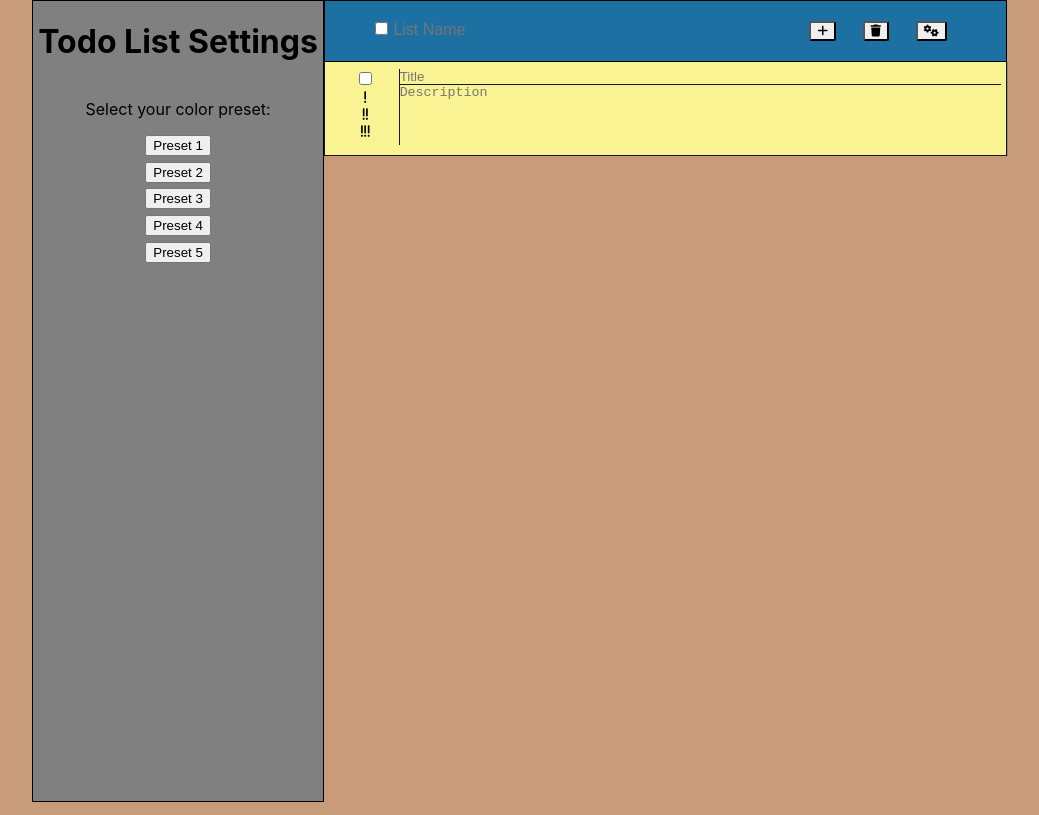
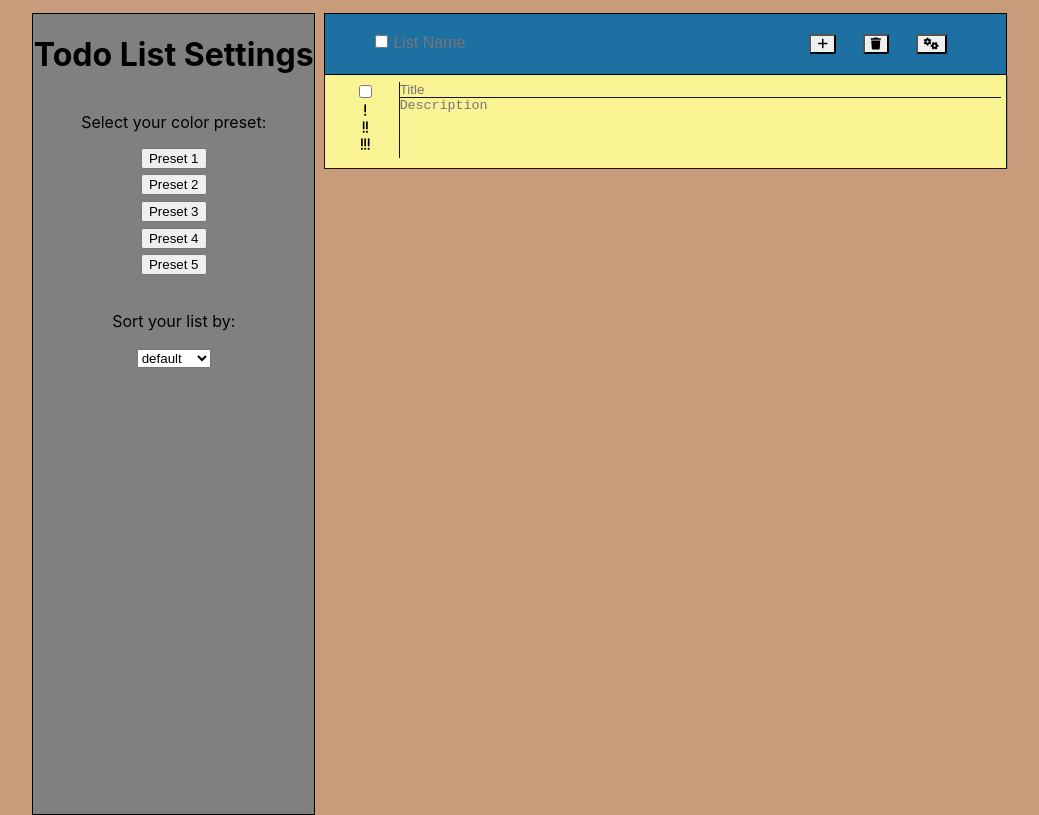
Before and after one commit to SeanP1tt/Todo, a React (Create React App) app: page / in a window 1280 px wide. Both pictures are taken after a click on the button 948 px from the left and 34 px from the top of the page. Shown: the whole page, without its empty margins (128-1167 px from the left). Built offline with nearby package versions, Linux system fonts and the light colour scheme.

Commit message:
App v1.4 removed nbsp renderings in app. Updated settings template.

```diff
--- a/public/index.html
+++ b/public/index.html
@@ -1,5 +1,6 @@
 <!DOCTYPE html>
 <html lang="en">
+
 <head>
   <meta charset="utf-8" />
   <link rel="shortcut icon" href="%PUBLIC_URL%/favicon.ico" />
@@ -22,10 +23,13 @@
     -->
   <title>React App</title>
 </head>
+
 <body>
   <noscript>You need to enable JavaScript to run this app.</noscript>
 
-    <div id="root"></div>
+  <div id="root">
+    <br>
+  </div>
   <!--
       This HTML file is a template.
       If you open it directly in the browser, you will see an empty page.
@@ -37,4 +41,5 @@
       To create a production bundle, use `npm run build` or `yarn build`.
     -->
 </body>
+
 </html>
--- a/src/App.css
+++ b/src/App.css
@@ -29,6 +29,7 @@ background-color: #F9F393;
 width: 75%;
 margin: 0 auto;
 display: flex;
+margin-top: 1%;
 }
 
 body {
@@ -153,6 +154,7 @@ input[type=checkbox]:checked + textarea + .card input[type="text"]{
   height: 100%;
   border: 1px solid black;
   background-color: grey;
+  margin-right: 3%;
 
 }
 .settings button {
--- a/src/App.js
+++ b/src/App.js
@@ -29,23 +29,27 @@ const initialState= {
         status: false,
         priority: 0
       }],
-      presets: [
-        {
-        name: 'preset1', isClicked: false
+      presets: [{
+          name: 'Preset 1',
+          isClicked: false
         },
         {
-      name: 'preset2', isClicked: false
+          name: 'Preset 2',
+          isClicked: false
         },
         {
-    name: 'preset3', isClicked: false
+          name: 'Preset 3',
+          isClicked: false
         },
         {
-  name: 'preset4', isClicked: false
+          name: 'Preset 4',
+          isClicked: false
         },
         {
-name: 'preset5', isClicked: false
-},
-    ]
+          name: 'Preset 5',
+          isClicked: false
+        }],
+        sortOptions: ["default", "priority", "due date"]
       };
 const cache= localStorage
 const key='cachedState';
@@ -152,8 +156,8 @@ cache.setItem(key, JSON.stringify(nextState));
 // }
 // }
 swap = (a,b) => {
-  let start = this.state.todo.findIndex(e => e.id == a);
-  let end= this.state.todo.findIndex(e => e.id == b);
+  let start = this.state.todo.findIndex(e => e.id === a);
+  let end= this.state.todo.findIndex(e => e.id === b);
   let list= this.state.todo.map(e => e);
   let pos1 = list[start];
    list[start]= list[end];
@@ -166,14 +170,12 @@ render(){
   return (
   <div className="App">
  <div className={this.state.showSettings?"sidebar":"hide"}>
-    <Setting presets={this.state.presets}/>
+ <Setting presets={this.state.presets} options={this.state.sortOptions}/>
   </div>
   <div className="preset1">
   <Header name={this.state.name} addTodo={this.addTodo} onChange={this.onChange} deleteTodo={this.deleteTodo} selectAll={this.selectAll} allSelected={this.state.allSelected} class='preset1' toggleSettings={this.toggleSettings}/>
   <Todo item={this.state.todo} onChange={this.updateTitle} onUpdate={this.updateDescription} onClick={this.handleClick} class='preset1' swap={this.swap}/>
   </div>
-
-
   </div>
   );
 }
--- a/src/settings.js
+++ b/src/settings.js
@@ -1,16 +1,20 @@
 import React from 'react';
 
-const Settings = ({toggleSettings, presets}) => {
+const Settings = ({toggleSettings, presets, options}) => {
 return (
   <div className='settings'>
   <h1> Todo List Settings </h1>
   <p> Select your color preset: </p>
-  {console.log(presets)}
-  <button>Preset 1</button>
-  <button>Preset 2</button>
-  <button>Preset 3</button>
-  <button>Preset 4</button>
-  <button>Preset 5</button>
+  {presets.map((item, index) => (
+    <button value={item.name} key={index}>{item.name}</button>
+  ))}
+  <br/>
+  <p> Sort your list by: </p>
+  <select>
+  {options.map((item, index) => (
+    <option key={index} value={item}>{item}</option>
+  ))}
+  </select>
   </div>
 )
 }
--- a/src/todo.js
+++ b/src/todo.js
@@ -25,7 +25,7 @@ dragStart = (e) => {
 drop = (e) => {
   console.log(e.target);
     if (e.target.id) {
-      this.props.swap(e.dataTransfer.getData("text"), e.target.id)
+      this.props.swap(parseInt(e.dataTransfer.getData("text")), parseInt(e.target.id))
       e.dataTransfer.clearData()
     }
   }
@@ -35,7 +35,7 @@ priorityClicked = () => {
 render(){
   return (<ul>
   {
-     this.props.item.map((item,id) => (
+     this.props.item.map((item, id) => (
        <div className='card' key={'b'+item.id} id={item.id} draggable={true} onDragOver={(event) => event.preventDefault()} onDragStart={this.dragStart} onDrop={this.drop}  onDragEnd={this.dragEnd}>
        <li>
        <div className='right'>
@@ -43,7 +43,7 @@ render(){
        </div>
        <div className='left'>
        <Checkbox status={item.status} onClick={(e, id)=>{this.props.onClick(e, item.id)}} identifier={item.id} key={'a'+item.id} />
-       <button><i className="fas fa-exclamation"></i> </button>
+       <button><i className="fas fa-exclamation" ></i> </button>
        <button><i className="fas fa-exclamation"></i><i className="fas fa-exclamation"></i>  </button>
        <button><i className="fas fa-exclamation"></i><i className="fas fa-exclamation"></i><i className="fas fa-exclamation"></i></button>
        </div>
```
Lines whose indentation alone changed are shown as unchanged.
